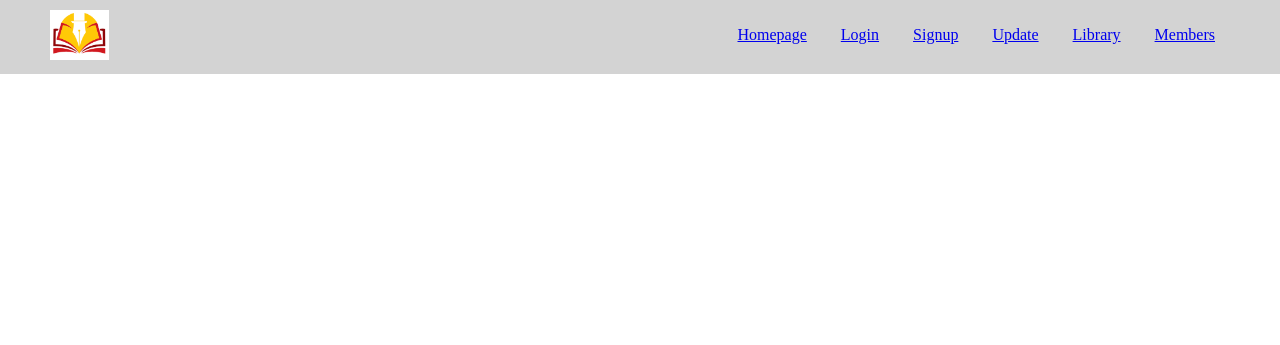
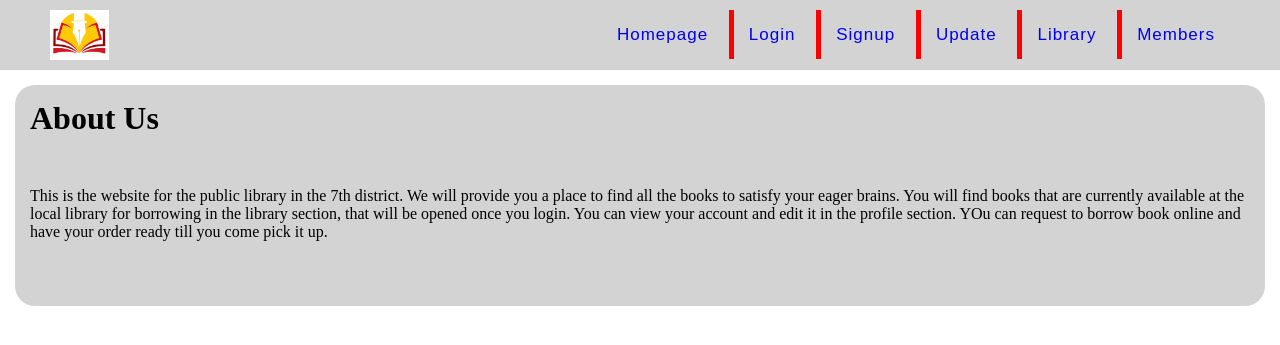
Before and after one commit to Yasmin-Haitham/code, a PHP site: page /views/homepage.html in a window 1280 px wide. Shown: the top 345 px of the page. Run offline with PHP 8.4, Linux system fonts and the light colour scheme.

Commit message:
Started Homepage

```diff
--- /dev/null
+++ b/styles/homepage.css
@@ -0,0 +1,15 @@
+div{
+    background-color: lightgray;
+    margin: 15px;
+    padding: 15px;
+    border-radius: 20px;
+}
+
+h1{
+    margin: 0px;
+}
+
+p{
+    margin-top: 50px;
+    margin-bottom: 50px;
+}
--- a/styles/navbar.css
+++ b/styles/navbar.css
@@ -1,30 +1,55 @@
-ul {
+nav ul {
     list-style-type: none;
     margin: 0;
     padding: 0;
-  }
+}
 
-li {
+nav li {
     display: inline;
     padding: 15px;
-  }
+    border-right: 5px solid rgb(255, 0, 0);
 
-div{
+}
+
+nav li:last-child {
+    border-right: none;
+}
+
+nav div{
     display: inline-block;
     line-height: 50px;
     height: 50px;
+    width: fit-content;
+    margin: 0;
+    padding: 0;
 }
 
 nav{
     background-color: lightgray;
     padding: 10px 50px;
+    height: 50px;
+    font-size: 17px;
+    letter-spacing: 1px;
+    font-family: 'Source Sans Pro', sans-serif;
 }
 
 body{
     margin: 0;
 }
 
-img{
+nav img{
     width: auto;
     height: 100%;
 }
+
+li a{
+    text-decoration: none;
+}
+
+li a:hover {
+    background-color: #111;
+}
+
+.active {
+    background-color: #04AA6D;
+}
--- a/views/homepage.html
+++ b/views/homepage.html
@@ -2,7 +2,7 @@
 <html>
   <head>
     <meta charset="utf-8">
-    <link  href="../styles/navbar.css" rel="stylesheet">
+    <link href="../styles/homepage.css" rel="stylesheet">
     <!-- <link href="https://cdn.jsdelivr.net/npm/bootstrap@5.1.3/dist/css/bootstrap.min.css" rel="stylesheet" integrity="sha384-1BmE4kWBq78iYhFldvKuhfTAU6auU8tT94WrHftjDbrCEXSU1oBoqyl2QvZ6jIW3" crossorigin="anonymous">
     <script src="https://cdn.jsdelivr.net/npm/bootstrap@5.1.3/dist/js/bootstrap.bundle.min.js" integrity="sha384-ka7Sk0Gln4gmtz2MlQnikT1wXgYsOg+OMhuP+IlRH9sENBO0LRn5q+8nbTov4+1p" crossorigin="anonymous"></script>
     -->
@@ -10,5 +10,13 @@
   </head>
   <body>
     <script src="./scripts/Navbar.js"></script>
+    <div>
+      <h1>About Us</h1>
+      <p>
+        This is the website for the public library in the 7th district. We will provide you a place to find all the books to satisfy your eager brains. You will
+        find books that are currently available at the local library for borrowing in the library section, that will be opened once you login. You can view
+        your account and edit it in the profile section. YOu can request to borrow book online and have your order ready till you come pick it up.
+      </p>
+    </div>
   </body>
 </html>
--- a/views/scripts/Navbar.js
+++ b/views/scripts/Navbar.js
@@ -6,9 +6,9 @@ var navbar =`
             <img src="../tests/mylogo.png"></img>
         </a>
     </div>
-    <div style="float:right" >
+    <div style="float:right">
         <ul>
-            <li> <a href="/views/homepage.html">Homepage</a> </li>
+            <li> <a href="../views/homepage.html">Homepage</a> </li>
             <li> <a href="/views/login.html">Login</a> </li>
             <li> <a href="/views/signup.html">Signup</a> </li>
 
```
Also changed, not shown: tests/nav.html (+1 -1 lines).
